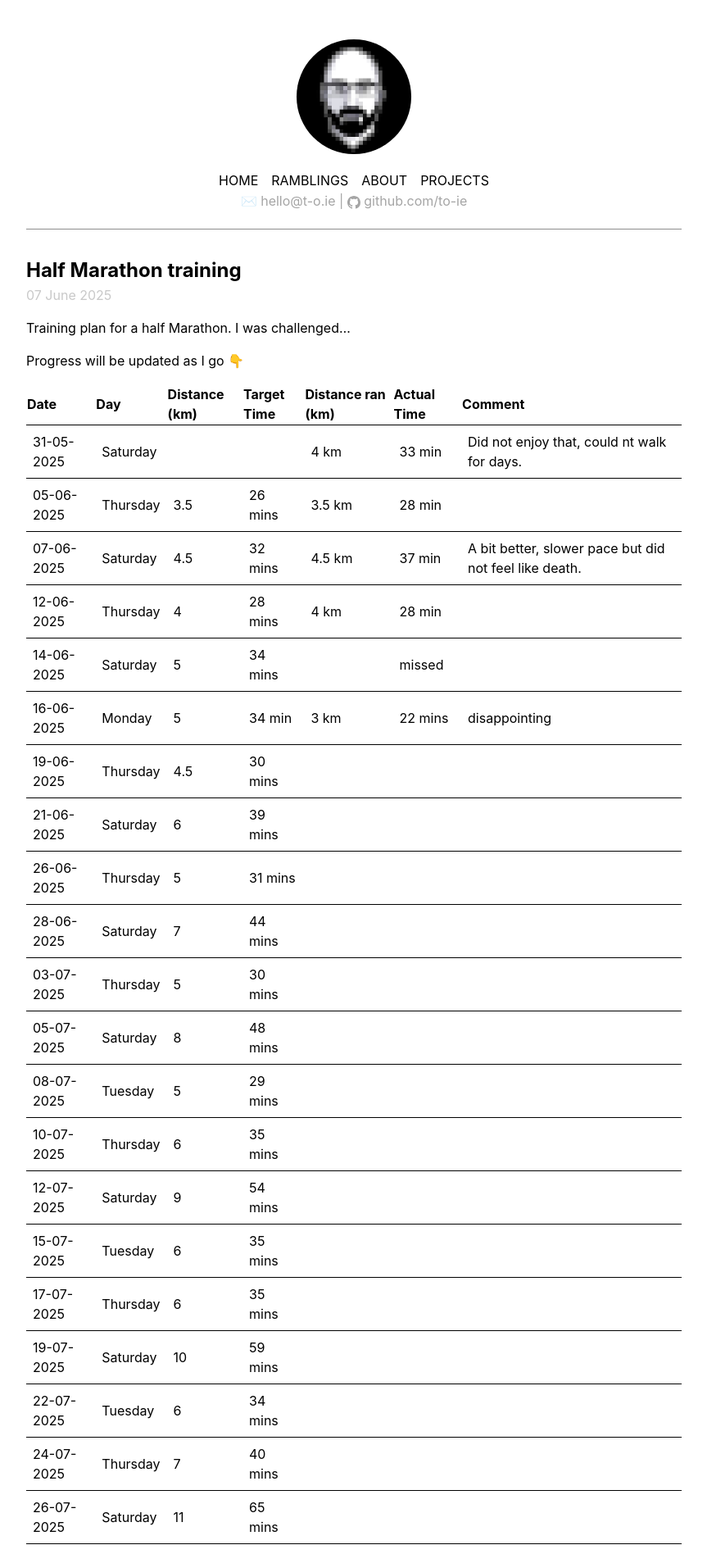
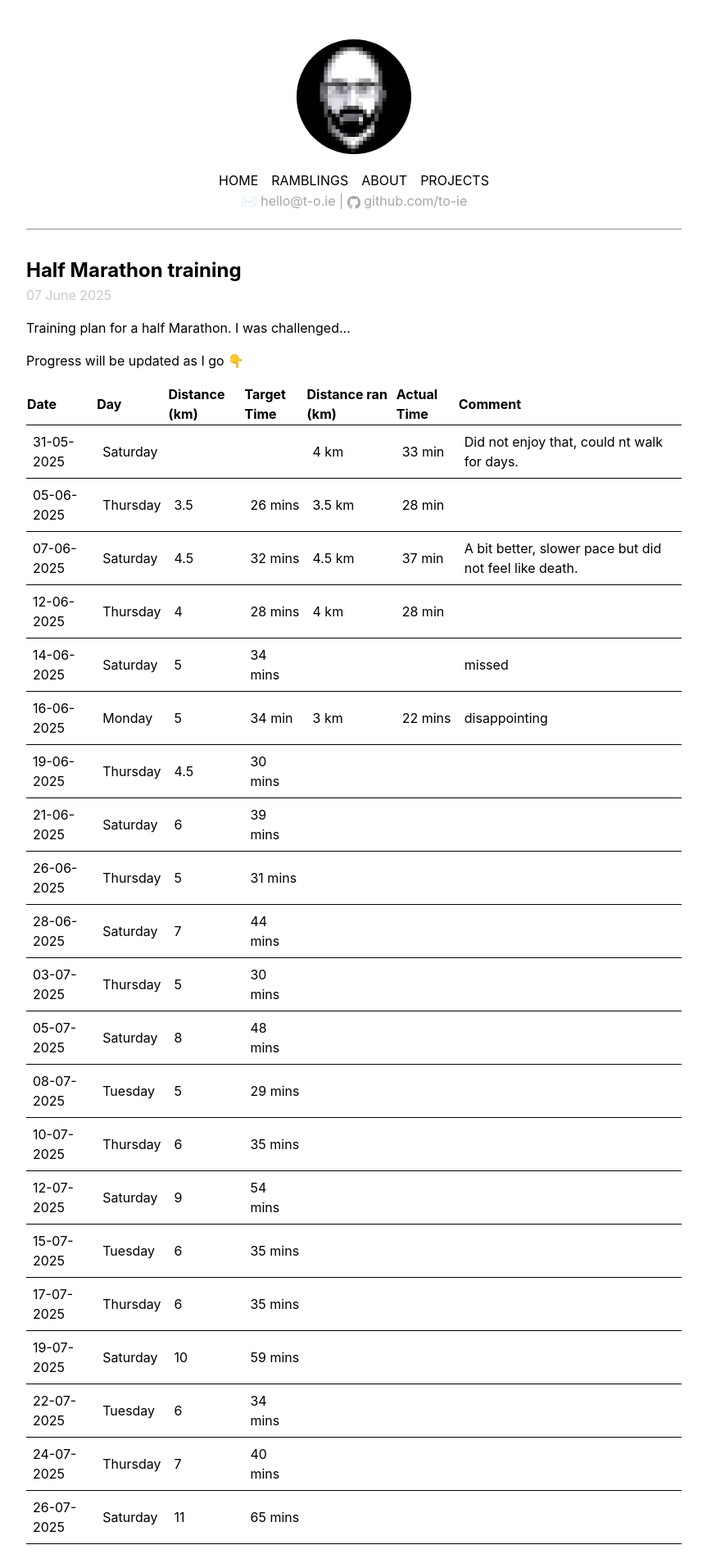
Before and after one commit to to-ie/to-ie.github.io, a Jekyll site: the page built from _posts/2025-06-07-half-marathon-training.md, in a window 1280 px wide. Shown: the top 1896 px of the page at 82% size, without its empty margins (208-1071 px from the left). Built offline with Jekyll 4.4.1, drawn with Linux system fonts in a browser that asks for light colours.

```diff
--- a/_posts/2025-06-07-half-marathon-training.md
+++ b/_posts/2025-06-07-half-marathon-training.md
@@ -15,7 +15,7 @@ Progress will be updated as I go 👇️
 | 05-06-2025 | Thursday  | 3.5            | 26 mins     | 3.5 km               | 28 min      |   |
 | 07-06-2025 | Saturday  | 4.5            | 32 mins     | 4.5 km               | 37 min      | A bit better, slower pace but did not feel like death. |
 | 12-06-2025 | Thursday  | 4              | 28 mins     |           4 km           |    28 min         |   |
-| 14-06-2025 | Saturday  | 5              | 34 mins     |                      |     missed        |   |
+| 14-06-2025 | Saturday  | 5              | 34 mins     |                      |            |  missed |
  16-06-2025 | Monday | 5 | 34 min | 3 km | 22 mins| disappointing|
 | 19-06-2025 | Thursday  | 4.5            | 30 mins     |                      |             |   |
 | 21-06-2025 | Saturday  | 6              | 39 mins     |                      |             |   |
```
